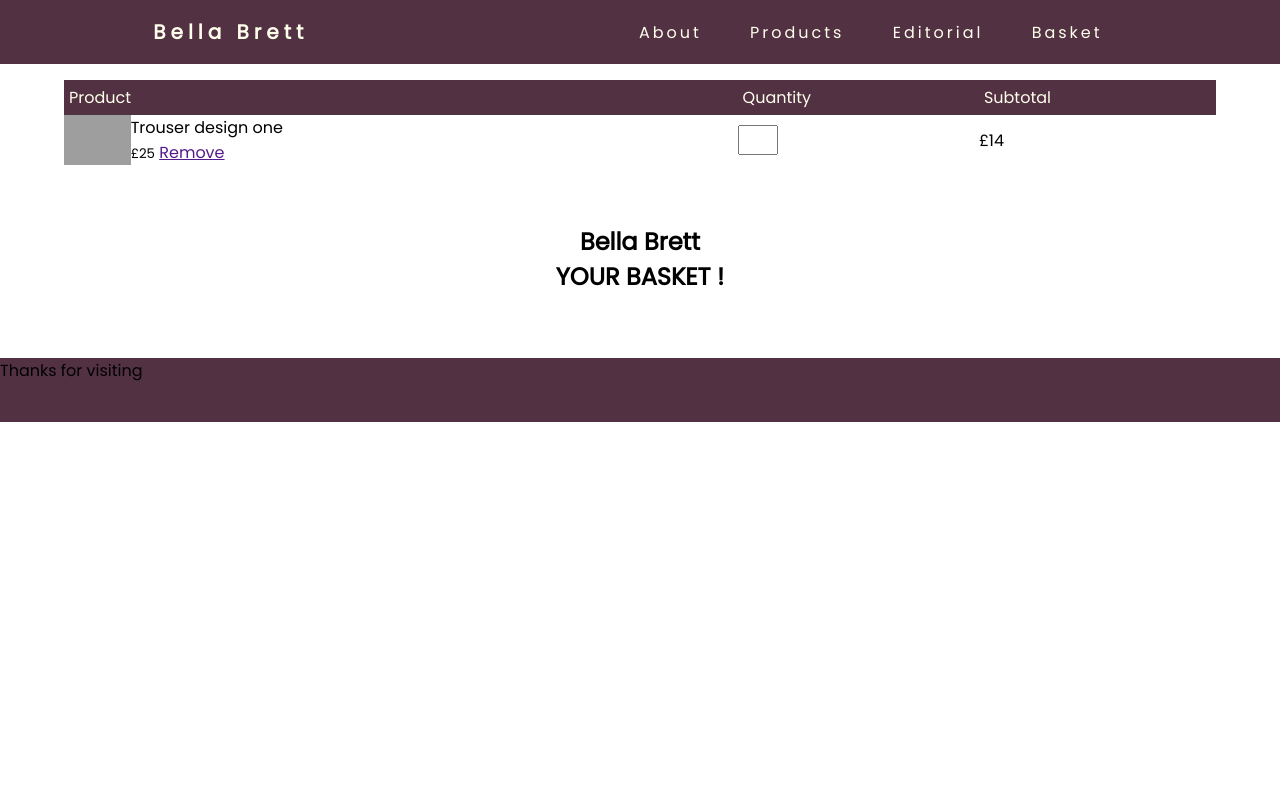
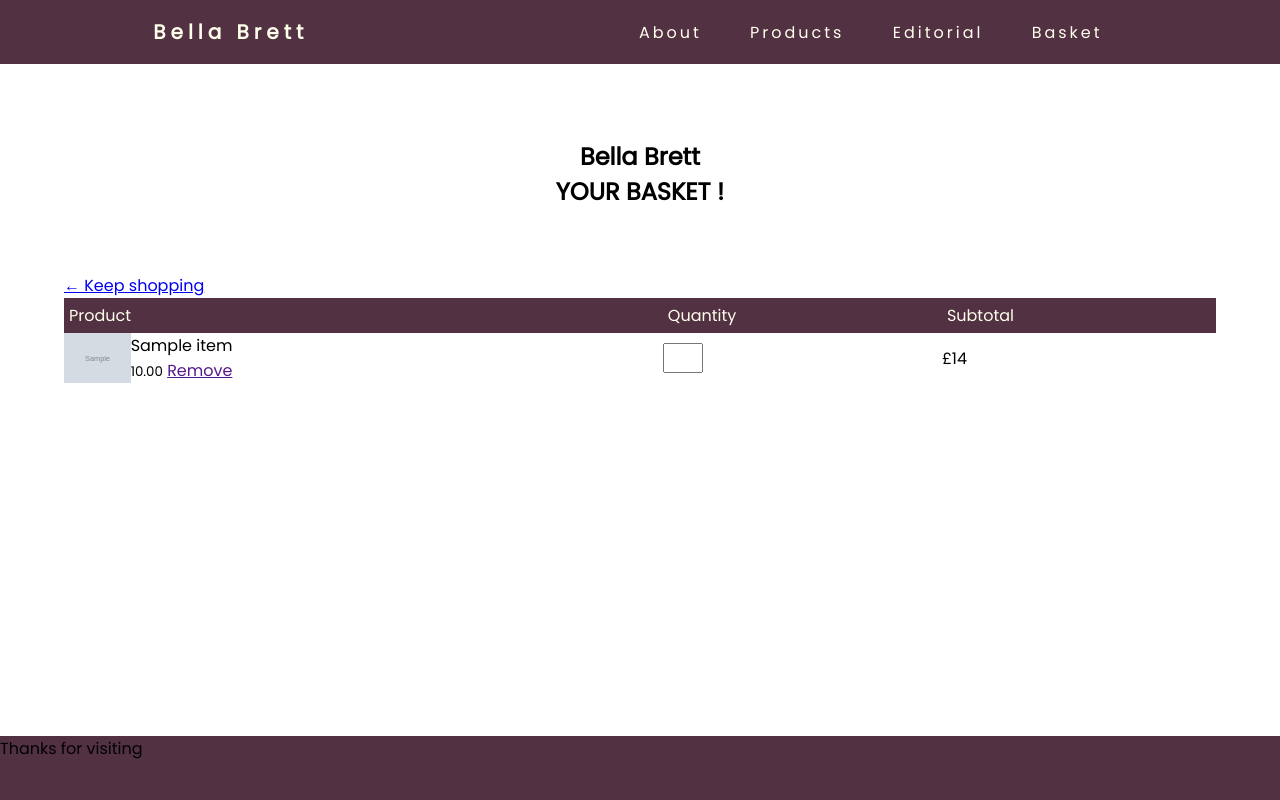
Before and after one commit to Luka-Abey/bella-brett-prototype, a Django app: page /basket/ in a window 1280 px wide. Run offline with Django 3.2, Linux system fonts and the light colour scheme; tables that the repository leaves empty hold one stand-in row (values such as "Sample post"); grey boxes marked "Sample" are stand-in pictures; grey boxes are pictures that could not be loaded.

Commit message:
sorted out basket page, working on logic

```diff
--- a/src/eCommerce/catalogue/urls.py
+++ b/src/eCommerce/catalogue/urls.py
@@ -1,7 +1,7 @@
 from django.urls import path
 from .views import (
     HomeView,
-    basket,
+    BasketView,
     checkout,
     add_to_cart
 )
@@ -10,7 +10,7 @@ app_name = "catalogue"
 
 urlpatterns = [
     path('', HomeView.as_view(), name='index'),
-    path('basket/', basket, name="basket"),
+    path('basket/', BasketView.as_view(), name="basket"),
     path('checkout/', checkout, name="checkout"),
     path('add-to-cart/<id>/', add_to_cart, name='add-to-cart')
 ]
--- a/src/eCommerce/catalogue/views.py
+++ b/src/eCommerce/catalogue/views.py
@@ -2,16 +2,13 @@ from django.shortcuts import render, get_object_or_404
 from django.views.generic import ListView, DetailView
 from .models import Item, Order, OrderItem
 
-
-
-
-def basket(request):
-    return render(request, 'basket.html')
-
-
 def checkout(request):
     return render(request, 'checkout.html')
 
+
+class BasketView(ListView):
+    model = Item
+    template_name = "basket.html"
 
 
 class HomeView(ListView):
--- a/src/eCommerce/static/main.css
+++ b/src/eCommerce/static/main.css
@@ -19,8 +19,17 @@ nav{
   z-index: 1;
 }
 
-footer {
+.index-footer {
   min-height: 8vh;
+  background-color: #523143;
+}
+
+.footer {
+  min-height: 8vh;
+  background-color: #523143;
+  position:absolute;
+  bottom: 0;
+  width:100%;
 }
 
 h5 {
@@ -28,9 +37,6 @@ h5 {
   font-size: 20;
 }
 
-footer{
-  background-color: #523143;
-}
 
 .logo{
   color: #ffffeb;
@@ -48,6 +54,8 @@ footer{
 .basket {
   height: 25;
   width: auto;
+  padding: 0 8vh;
+
 }
 
 .nav-links{
@@ -205,10 +213,6 @@ footer{
   padding: 0 2vh;
 }
 
-.basket {
-  padding: 10vh 8vh;
-}
-
 table {
   width: 100%;
   border-collapse: collapse;
--- a/src/eCommerce/templates/basket.html
+++ b/src/eCommerce/templates/basket.html
@@ -1,4 +1,5 @@
 {% load static %}
+
 <html lang = "en">
     <head>
         <meta charset="UTF-8">
@@ -8,6 +9,8 @@
         <link href="https://fonts.googleapis.com/css?family=Poppins" rel="stylesheet">
         <title>Bella Brett: Your Basket</title>
     </head>
+
+    {% block content %}
 
     <body>
         <nav>
@@ -36,6 +39,16 @@
             </div>
         </nav>
 
+        <br>
+        <br>
+        <br>
+
+        <div>
+            <section id="about" class = "page">
+                    <h1>Bella Brett</h1>
+                    <h2>YOUR BASKET !</h2>
+            </section>
+        </div>
         <div class="small-container basket">
             <table>
                 <tr>
@@ -43,12 +56,13 @@
                     <th>Quantity</th>
                     <th>Subtotal</th>
                 </tr>
+                {% for item in object_list %}
                 <tr>
                     <td><div class="cart-info">
-                        <img src="{% static 'media/trouserOne.jpg' %}">
+                        <img src="{{item.image.url}}">
                         <div>
-                            <p>Trouser design one</p>
-                            <small>£25</small>
+                            <p>{{item.name}}</p>
+                            <small>{{item.price}}</small>
                             <a href="">Remove</a>
                         </div>
 
@@ -56,17 +70,18 @@
                     <td><input type="number" value "1"></td>
                     <td>£14</td>
                 </tr>
+                {% endfor %}
+                <tr>
+                    <a class="button" href="/#nav-products">&#x2190; Keep shopping</a>
+                </tr>
             </table>
 
         </div>
-        <div>
-            <section id="about" class = "page">
-                    <h1>Bella Brett</h1>
-                    <h2>YOUR BASKET !</h2>
-            </section>
-        </div>
 
-        <footer class = >
+
+        {% endblock content %}
+
+        <footer class = "footer" >
             Thanks for visiting
         </footer>
     </body>
--- a/src/eCommerce/templates/index.html
+++ b/src/eCommerce/templates/index.html
@@ -81,7 +81,7 @@
 
         {% endblock content %}
 
-        <footer class = >
+        <footer class = "index-footer" >
             Thanks for visiting
         </footer>
     </body>
```
